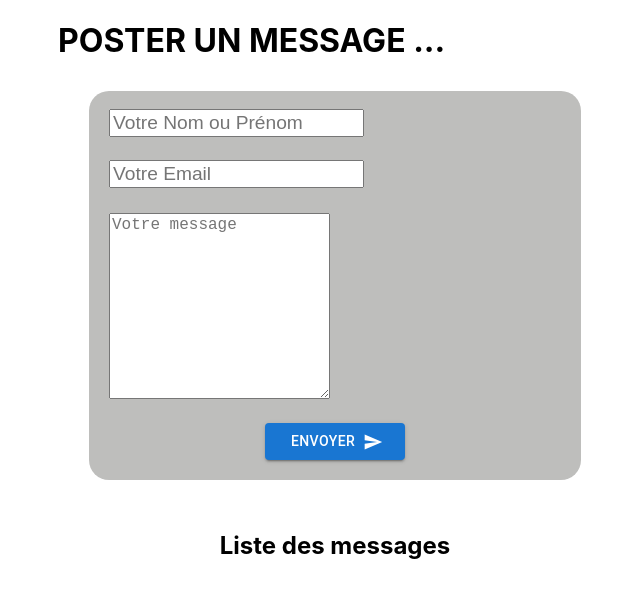
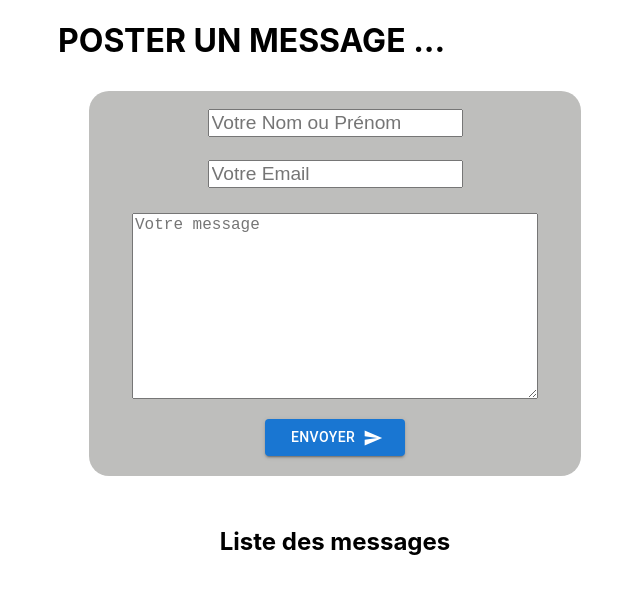
Before and after one commit to Alainbid/test-typescript, a React (Create React App) app: page / in a window 1280 px wide. Shown: the top 598 px of the page, without its empty margins (305-945 px from the left). Built offline with nearby package versions, Linux system fonts and the light colour scheme.

Commit message:
emailjs 	new file:   .env 	modified:   package-lock.json 	modified:   package.json 	modified:   src/App.css 	new file:   src/pages/Contact.tsx

```diff
--- a/package.json
+++ b/package.json
@@ -3,6 +3,7 @@
   "version": "0.1.0",
   "private": true,
   "dependencies": {
+    "@emailjs/browser": "^3.10.0",
     "@emotion/react": "^11.10.6",
     "@emotion/styled": "^11.10.6",
     "@mui/icons-material": "^5.11.11",
@@ -14,6 +15,7 @@
     "@types/node": "^16.18.19",
     "@types/react": "^18.0.28",
     "@types/react-dom": "^18.0.11",
+    "mailslurp-client": "^15.17.0",
     "react": "^18.2.0",
     "react-dom": "^18.2.0",
     "react-hook-form": "^7.43.8",
--- a/src/App.css
+++ b/src/App.css
@@ -27,11 +27,17 @@ form {
   width: 492px;
   border-radius: 20px;
 }
+.field{
+  display: flex;
+  flex-direction: column;
+  align-items: center;
+}
 input {
   margin: 18px 20px 5px 20px;
   font-size: 1.2rem;
 }
 textarea {
+  width: 400px;
   height: 180px;
   margin: 20px;
   font-size: 1rem;
```
Also changed, not shown: src/pages/Contact.tsx (added, +11 -0 lines), 2 other files (tests, documents, lock files or other folders).
